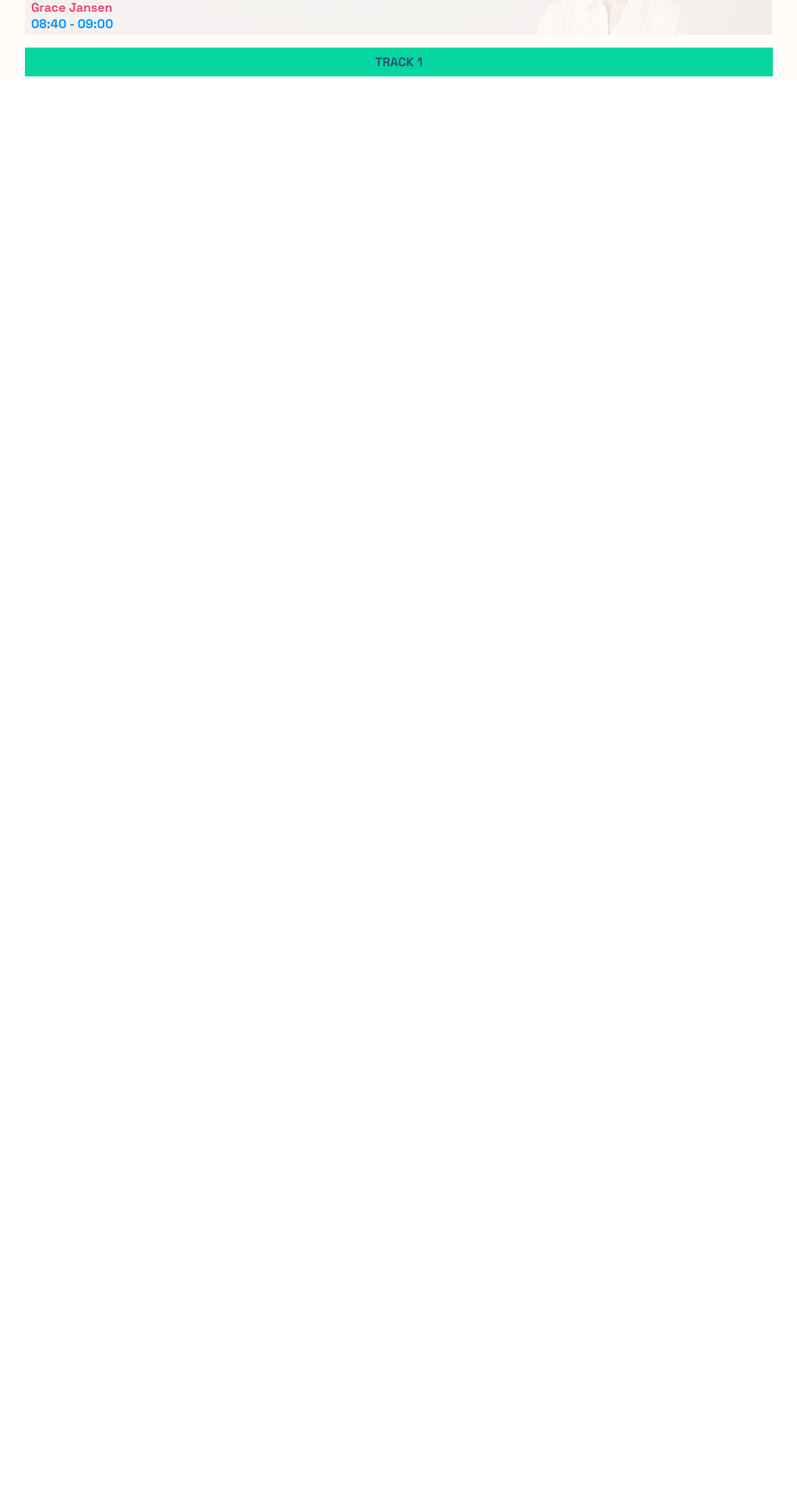
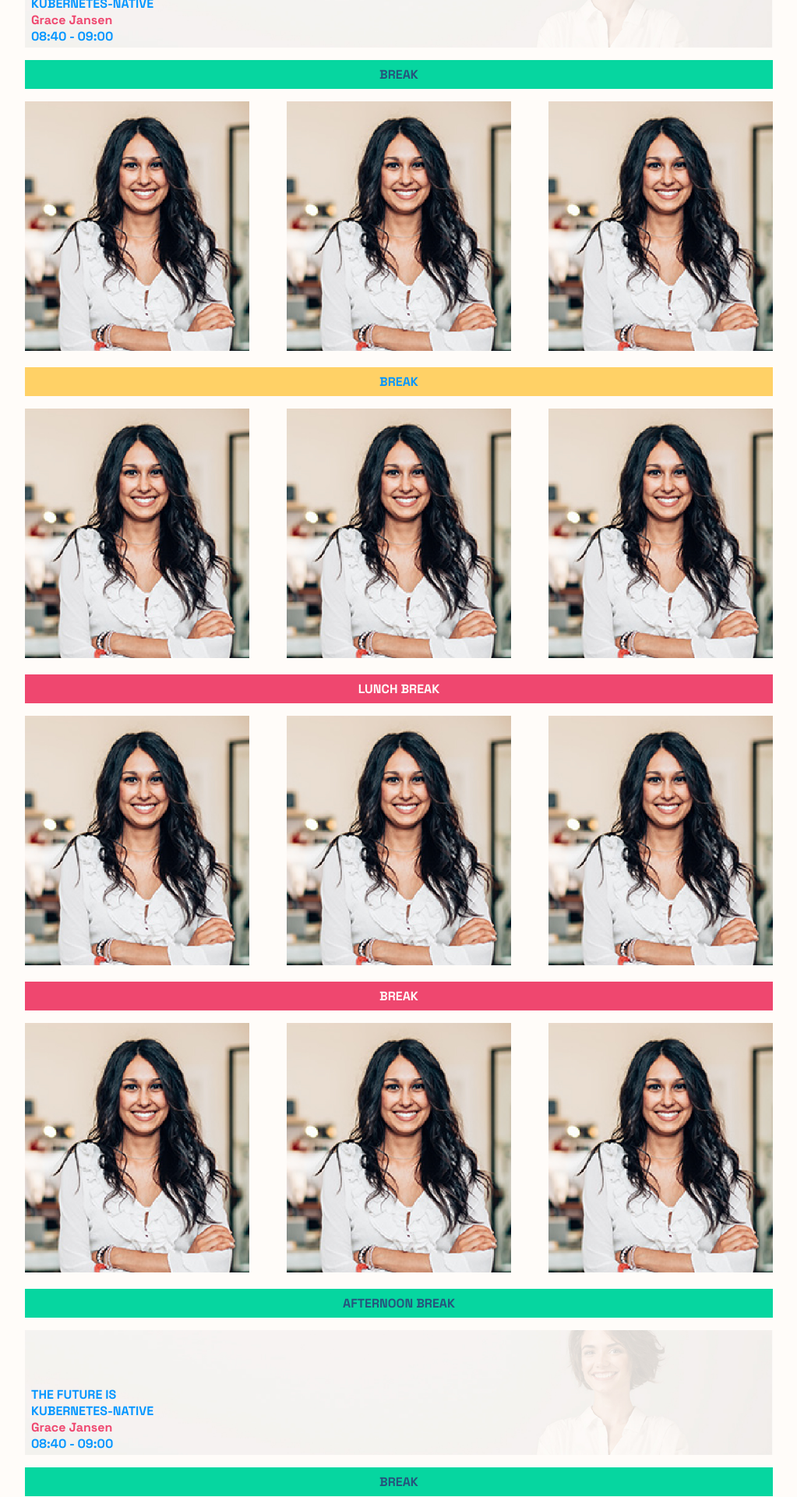
Before and after one commit to dev-bcn/dev-bcn.github.io, a React (Create React App) app: page /schedule in a window 1280 px wide. Shown: the part 600-2520 px from the top of the page at 78% size, without its empty margins (128-1151 px from the left). Before the commit the page ends 800 px from the top, so only its background shows below. Built offline with nearby package versions, Linux system fonts and the light colour scheme.

Commit message:
Add schedule view

```diff
--- a/src/views/Schedule/Schedule.tsx
+++ b/src/views/Schedule/Schedule.tsx
@@ -21,6 +21,7 @@ import {
 import SpeakersWelcomer from '../../assets/images/SpeakersWelcomer.jpg';
 import SpeakersPlanning from '../../assets/images/SpeakersPlanning.jpg';
 import { Link } from 'react-router-dom';
+import ScheduleAvatar1 from '../../assets/images/ScheduleAvatar1.jpg';
 
 const StyledScheduleSection = styled.section`
   display: flex;
@@ -28,12 +29,12 @@ const StyledScheduleSection = styled.section`
   justify-content: center;
   align-items: center;
   position: relative;
-  padding: 0 2rem;
+  padding: 0 2rem 5rem 2rem;
   @media (min-width: ${TABLET_BREAKPOINT}px) {
-    padding: 0 5rem;
+    padding: 0 5rem 5rem 2rem;
   }
   @media (min-width: ${BIG_BREAKPOINT}px) {
-    padding: 0 10rem;
+    padding: 0 10rem 7rem 10rem;
   }
 `;
 
@@ -87,6 +88,7 @@ const StyledTrack = styled.div<{
     return color;
   }};
   font-family: SpaceGrotesk-Bold;
+  margin-top: 1rem;
 `;
 
 const StyledWelcomerImage = styled.div`
@@ -131,9 +133,18 @@ const StyledPlanningImage = styled.div`
   background-size: cover;
   background-position: center center;
   position: relative;
-  margin: 1rem 0;
+  margin-top: 1rem;
 `;
 
+const StyledAvatarContainer = styled.div`
+  width: 30%;
+  margin-top: 1rem;
+  position: relative;
+`;
+const StyledAvatarImage = styled.img`
+  width: 100%;
+  height: auto;
+`;
 const Schedule: FC = ({}) => {
   const { width } = useWindowSize();
 
@@ -155,9 +166,6 @@ const Schedule: FC = ({}) => {
           </>
         )}
 
-        {/* TODO:
-        - siguiente igual
-        - igual que el TRACK 3 con width 100% */}
         <StyledScheduleContainer>
           <StyledTracksContainer>
             <StyledTrack
@@ -194,13 +202,13 @@ const Schedule: FC = ({}) => {
           </StyledWelcomerImage>
           <StyledPlanningImage>
             <StyledWelcomerTextContainer>
-              <StyledWelcomerText color={COLOR_BLUE}>
-                THE FUTURE IS
-              </StyledWelcomerText>
-              <StyledWelcomerText color={COLOR_BLUE}>
-                KUBERNETES-NATIVE
-              </StyledWelcomerText>
-              <Link to='/GraceJansen' className='link--text'>
+              <Link to='/meetingDetail' className='link--text'>
+                <StyledWelcomerTextLink color={COLOR_BLUE}>
+                  THE FUTURE IS <br />
+                  KUBERNETES-NATIVE
+                </StyledWelcomerTextLink>
+              </Link>
+              <Link to='/speakerDetail' className='link--text'>
                 <StyledWelcomerTextLink color={COLOR_PINK}>
                   Grace Jansen
                 </StyledWelcomerTextLink>
@@ -210,14 +218,193 @@ const Schedule: FC = ({}) => {
               </StyledWelcomerText>
             </StyledWelcomerTextContainer>
           </StyledPlanningImage>
+
           <StyledTrack
             width={'100%'}
             background={COLOR_GREEN}
             color={COLOR_BLACK_BLUE}
           >
-            TRACK 1
+            BREAK
           </StyledTrack>
-          <StyledTracksContainer></StyledTracksContainer>
+          <StyledTracksContainer>
+            <StyledAvatarContainer>
+              <StyledAvatarImage src={ScheduleAvatar1} />
+            </StyledAvatarContainer>
+            <StyledAvatarContainer>
+              <StyledAvatarImage src={ScheduleAvatar1} />
+            </StyledAvatarContainer>
+            <StyledAvatarContainer>
+              <StyledAvatarImage src={ScheduleAvatar1} />
+            </StyledAvatarContainer>
+          </StyledTracksContainer>
+
+          <StyledTrack
+            width={'100%'}
+            background={COLOR_YELLOW}
+            color={COLOR_BLUE}
+          >
+            BREAK
+          </StyledTrack>
+          <StyledTracksContainer>
+            <StyledAvatarContainer>
+              <StyledAvatarImage src={ScheduleAvatar1} />
+            </StyledAvatarContainer>
+            <StyledAvatarContainer>
+              <StyledAvatarImage src={ScheduleAvatar1} />
+            </StyledAvatarContainer>
+            <StyledAvatarContainer>
+              <StyledAvatarImage src={ScheduleAvatar1} />
+            </StyledAvatarContainer>
+          </StyledTracksContainer>
+
+          <StyledTrack
+            width={'100%'}
+            background={COLOR_PINK}
+            color={COLOR_WHITE}
+          >
+            LUNCH BREAK
+          </StyledTrack>
+          <StyledTracksContainer>
+            <StyledAvatarContainer>
+              <StyledAvatarImage src={ScheduleAvatar1} />
+            </StyledAvatarContainer>
+            <StyledAvatarContainer>
+              <StyledAvatarImage src={ScheduleAvatar1} />
+            </StyledAvatarContainer>
+            <StyledAvatarContainer>
+              <StyledAvatarImage src={ScheduleAvatar1} />
+            </StyledAvatarContainer>
+          </StyledTracksContainer>
+
+          <StyledTrack
+            width={'100%'}
+            background={COLOR_PINK}
+            color={COLOR_WHITE}
+          >
+            BREAK
+          </StyledTrack>
+          <StyledTracksContainer>
+            <StyledAvatarContainer>
+              <StyledAvatarImage src={ScheduleAvatar1} />
+            </StyledAvatarContainer>
+            <StyledAvatarContainer>
+              <StyledAvatarImage src={ScheduleAvatar1} />
+            </StyledAvatarContainer>
+            <StyledAvatarContainer>
+              <StyledAvatarImage src={ScheduleAvatar1} />
+            </StyledAvatarContainer>
+          </StyledTracksContainer>
+
+          <StyledTrack
+            width={'100%'}
+            background={COLOR_GREEN}
+            color={COLOR_BLACK_BLUE}
+          >
+            AFTERNOON BREAK
+          </StyledTrack>
+
+          <StyledPlanningImage>
+            <StyledWelcomerTextContainer>
+              <Link to='/meetingDetail' className='link--text'>
+                <StyledWelcomerTextLink color={COLOR_BLUE}>
+                  THE FUTURE IS <br />
+                  KUBERNETES-NATIVE
+                </StyledWelcomerTextLink>
+              </Link>
+              <Link to='/speakerDetail' className='link--text'>
+                <StyledWelcomerTextLink color={COLOR_PINK}>
+                  Grace Jansen
+                </StyledWelcomerTextLink>
+              </Link>
+              <StyledWelcomerText color={COLOR_BLUE}>
+                08:40 - 09:00
+              </StyledWelcomerText>
+            </StyledWelcomerTextContainer>
+          </StyledPlanningImage>
+
+          <StyledTrack
+            width={'100%'}
+            background={COLOR_GREEN}
+            color={COLOR_BLACK_BLUE}
+          >
+            BREAK
+          </StyledTrack>
+          <StyledTracksContainer>
+            <StyledAvatarContainer>
+              <StyledAvatarImage src={ScheduleAvatar1} />
+            </StyledAvatarContainer>
+            <StyledAvatarContainer>
+              <StyledAvatarImage src={ScheduleAvatar1} />
+            </StyledAvatarContainer>
+            <StyledAvatarContainer>
+              <StyledAvatarImage src={ScheduleAvatar1} />
+            </StyledAvatarContainer>
+          </StyledTracksContainer>
+
+          <StyledTrack
+            width={'100%'}
+            background={COLOR_YELLOW}
+            color={COLOR_BLUE}
+          >
+            BREAK
+          </StyledTrack>
+          <StyledTracksContainer>
+            <StyledAvatarContainer>
+              <StyledAvatarImage src={ScheduleAvatar1} />
+            </StyledAvatarContainer>
+            <StyledAvatarContainer>
+              <StyledAvatarImage src={ScheduleAvatar1} />
+            </StyledAvatarContainer>
+            <StyledAvatarContainer>
+              <StyledAvatarImage src={ScheduleAvatar1} />
+            </StyledAvatarContainer>
+          </StyledTracksContainer>
+
+          <StyledTrack
+            width={'100%'}
+            background={COLOR_PINK}
+            color={COLOR_WHITE}
+          >
+            LUNCH BREAK
+          </StyledTrack>
+          <StyledTracksContainer>
+            <StyledAvatarContainer>
+              <StyledAvatarImage src={ScheduleAvatar1} />
+            </StyledAvatarContainer>
+            <StyledAvatarContainer>
+              <StyledAvatarImage src={ScheduleAvatar1} />
+            </StyledAvatarContainer>
+            <StyledAvatarContainer>
+              <StyledAvatarImage src={ScheduleAvatar1} />
+            </StyledAvatarContainer>
+          </StyledTracksContainer>
+
+          <StyledTrack
+            width={'100%'}
+            background={COLOR_PINK}
+            color={COLOR_WHITE}
+          >
+            BREAK
+          </StyledTrack>
+          <StyledTracksContainer>
+            <StyledAvatarContainer>
+              <StyledAvatarImage src={ScheduleAvatar1} />
+            </StyledAvatarContainer>
+            <StyledAvatarContainer>
+              <StyledAvatarImage src={ScheduleAvatar1} />
+            </StyledAvatarContainer>
+            <StyledAvatarContainer>
+              <StyledAvatarImage src={ScheduleAvatar1} />
+            </StyledAvatarContainer>
+          </StyledTracksContainer>
+
+          <StyledTrack
+            width={'100%'}
+            background={COLOR_GREEN}
+            color={COLOR_BLACK_BLUE}
+          >
+            CLOSING CEREMONY
+          </StyledTrack>
         </StyledScheduleContainer>
       </StyledScheduleSection>
     </SectionWrapper>
```
Also changed, not shown: src/assets/images/ScheduleAvatar1.jpg (added).
